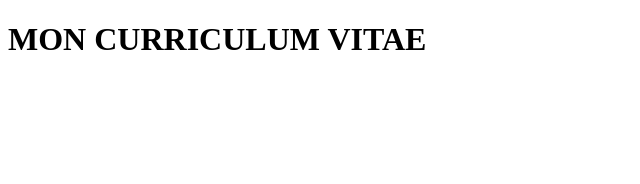
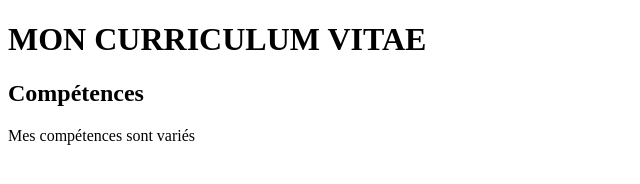
Before and after one commit to leslie060/mon-cv, a plain HTML site: page index.html in a window 1280 px wide. Shown: the whole page, without its empty margins (0-640 px from the left). Drawn offline with Linux system fonts and the light colour scheme.

Commit message:
mise en place de la section competences

```diff
--- a/index.html
+++ b/index.html
@@ -7,6 +7,7 @@
     </head>
     <body>
         <h1>MON CURRICULUM VITAE</h1>
-
+        <h2>Compétences</h2>
+        <p>Mes compétences sont variés</p>
     </body>
 </html>
```
